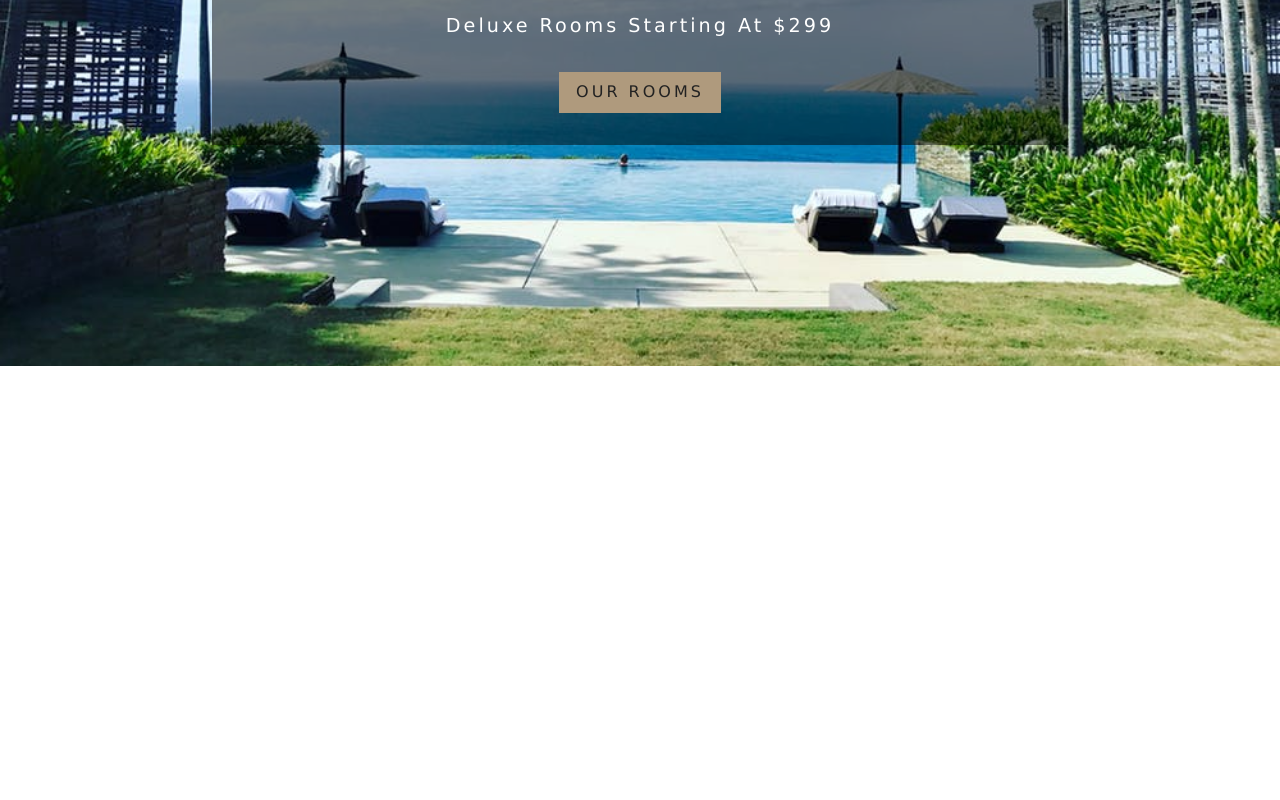
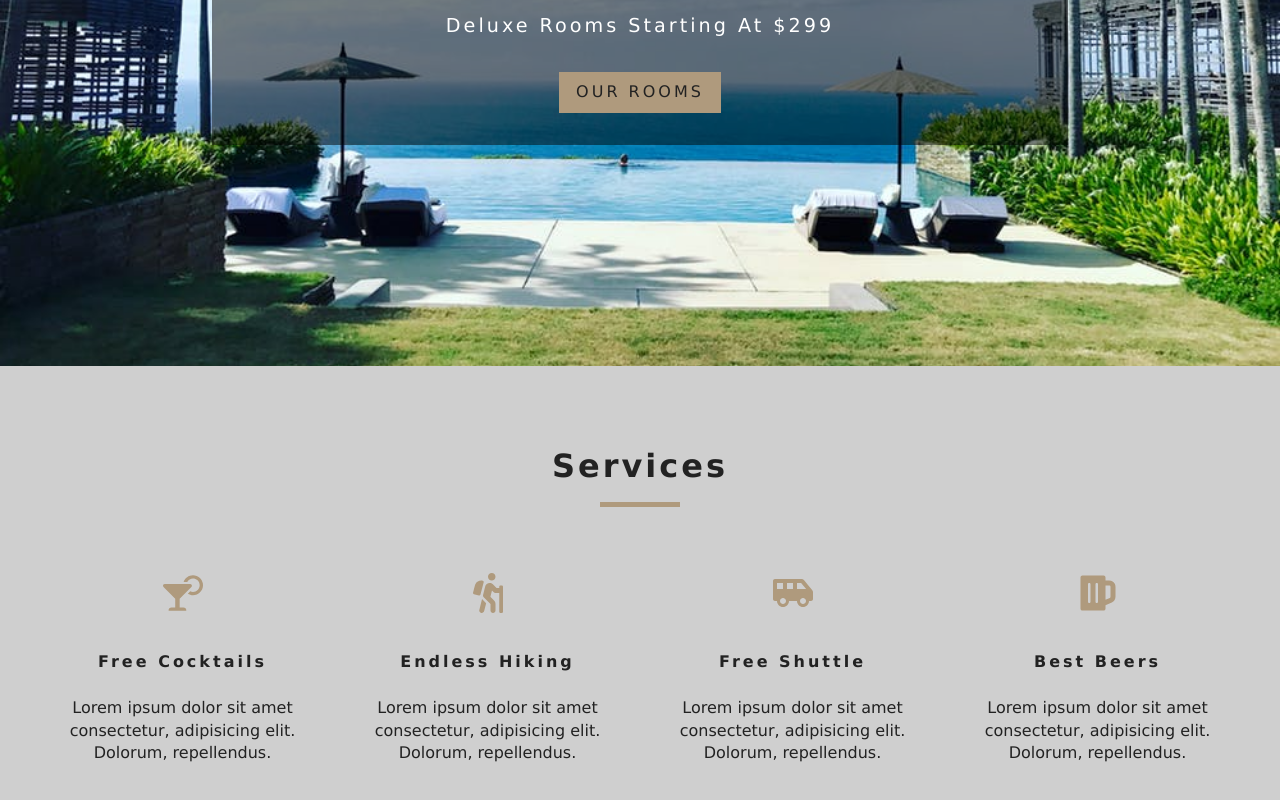
Before and after one commit to BlondeauJulien/hotelSiteWithContentful, a React (Create React App) app: page / in a window 1280 px wide. Shown: the part 434-1234 px from the top of the page. Before the commit the page ends 800 px from the top, so only its background shows below. Built offline with nearby package versions, Linux system fonts and the light colour scheme.

Commit message:
create services component for the home page

```diff
--- a/src/App.css
+++ b/src/App.css
@@ -252,6 +252,7 @@
 }
 .services h6 {
   letter-spacing: var(--mainSpacing);
+  text-transform: capitalize;
 }
 .services p {
   width: 80%;
--- /dev/null
+++ b/src/components/Services.js
@@ -0,0 +1,55 @@
+import React, { Component } from 'react';
+
+import { FaCocktail, FaHiking, FaShuttleVan, FaBeer } from "react-icons/fa";
+
+import Title from './Title';
+
+export default class Services extends Component {
+  state = {
+    services: [
+      {
+        icon: <FaCocktail />,
+        title: 'Free cocktails',
+        info: 'Lorem ipsum dolor sit amet consectetur, adipisicing elit. Dolorum, repellendus.'
+      },
+      {
+        icon: <FaHiking />,
+        title: 'Endless Hiking',
+        info: 'Lorem ipsum dolor sit amet consectetur, adipisicing elit. Dolorum, repellendus.'
+      },
+      {
+        icon: <FaShuttleVan />,
+        title: 'Free shuttle',
+        info: 'Lorem ipsum dolor sit amet consectetur, adipisicing elit. Dolorum, repellendus.'
+      },
+      {
+        icon: <FaBeer />,
+        title: 'Best Beers',
+        info: 'Lorem ipsum dolor sit amet consectetur, adipisicing elit. Dolorum, repellendus.'
+      }
+    ]
+  }
+
+  render() {
+    return (
+      <section className="services">
+
+        <Title title="services" />
+
+        <div className="services-center">
+
+          { this.state.services.map( ( item, i ) => {
+              return (
+                <article key={i} className="service">
+                  <span>{ item.icon }</span>
+                  <h6>{ item.title }</h6>
+                  <p>{ item.info }</p>
+                </article> )
+          })}
+
+        </div>
+
+      </section>
+    )
+  }
+}
--- /dev/null
+++ b/src/components/Title.js
@@ -0,0 +1,11 @@
+
+const Title = ({ title }) => {
+  return (
+    <div className="section-title">
+      <h4>{ title }</h4>
+      <div></div>
+    </div>
+  )
+}
+
+export default Title;
--- a/src/pages/Home.js
+++ b/src/pages/Home.js
@@ -1,11 +1,15 @@
+import { Fragment } from 'react';
+
 import { Link } from 'react-router-dom';
 
 import Hero from "../components/Hero";
 import Banner from "../components/Banner";
+import Services from "../components/Services";
 
 
 const Home = () => {
   return (
+    <Fragment>
       <Hero>
         <Banner title="luxurious rooms" subtitle="deluxe rooms starting at $299">
           <Link to="/rooms" className="btn-primary">
@@ -13,6 +17,8 @@
           </Link>
         </Banner>
       </Hero>
+      <Services />
+    </Fragment>
   )
 }
 
```
Lines whose indentation alone changed are shown as unchanged.
